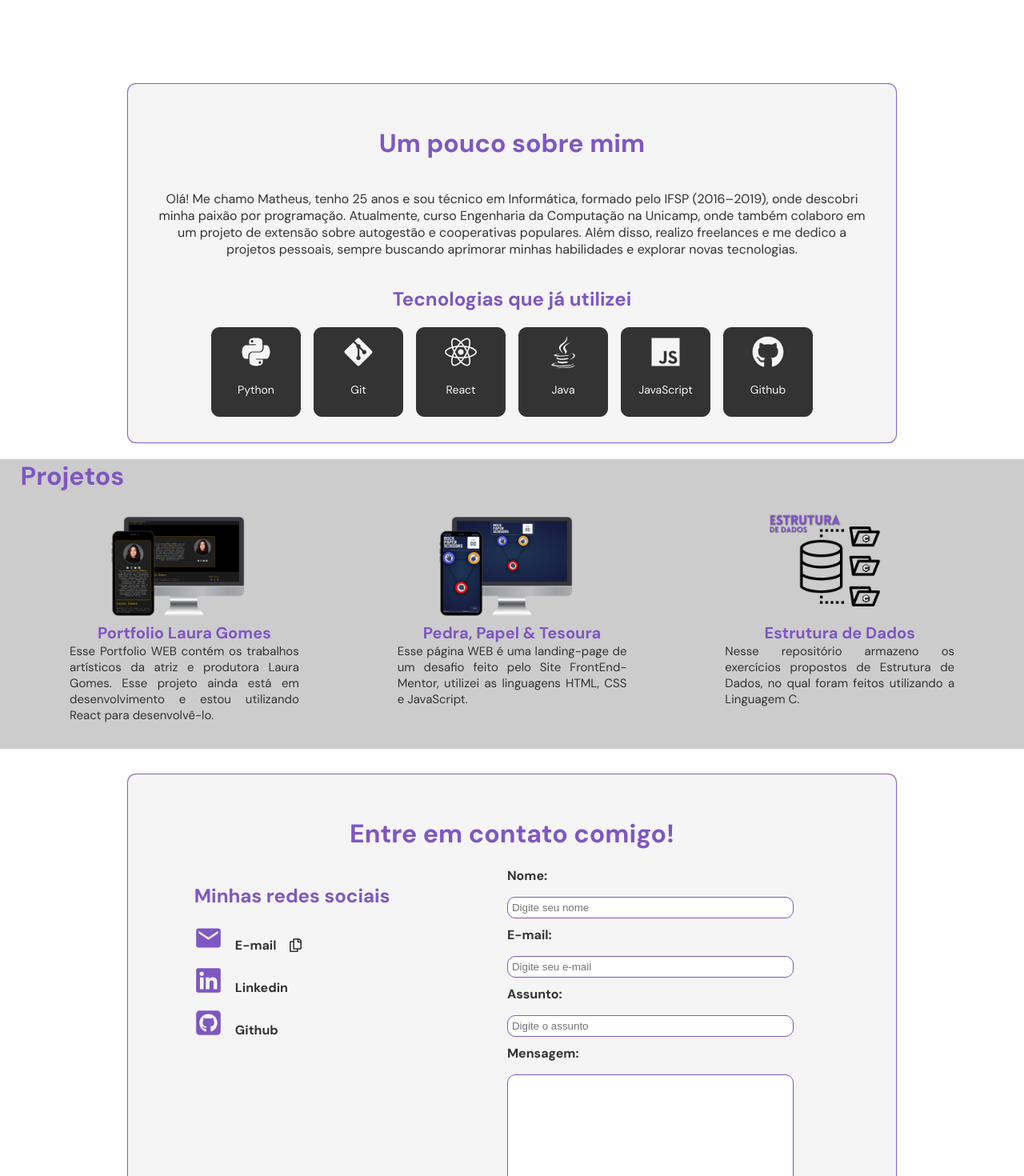
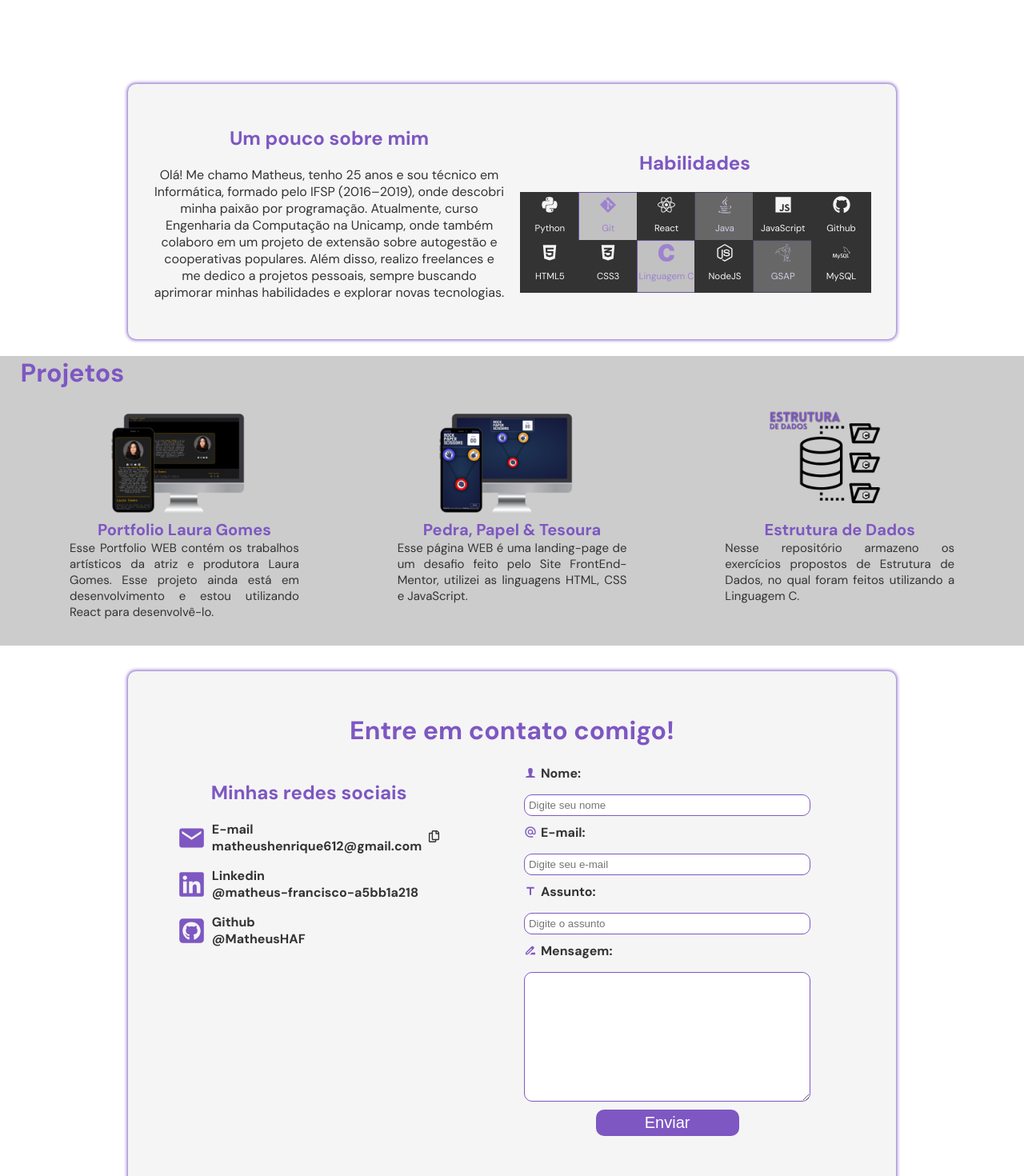
Before and after one commit to MatheusHAF/Meu-Portfolio, a React (Create React App) app: page / in a window 1280 px wide. Shown: the part 660-2130 px from the top of the page at 80% size. Built offline with nearby package versions, Linux system fonts and the light colour scheme.

Commit message:
att interface e infos

```diff
--- a/src/App.js
+++ b/src/App.js
@@ -1,12 +1,12 @@
-import React, { useRef } from 'react'; // Adicionado
+import React, { useRef } from 'react';
 import './App.css';
 import { gsap } from "gsap";
 import { ScrollTrigger } from "gsap/ScrollTrigger";
-import { useGSAP } from "@gsap/react"; // Adicionado
+import { useGSAP } from "@gsap/react";
 
-import Navbar from './components/NavbarMenu'
-import Main from './components/Main'
-import Footer from './components/Footer'
+import Navbar from './components/NavbarMenu';
+import Main from './components/Main';
+import Footer from './components/Footer';
 
 gsap.registerPlugin(ScrollTrigger);
 
@@ -15,54 +15,79 @@ function App() {
   const svgBoxRef = useRef(null);
   const pathRef = useRef(null);
 
-  useGSAP(() => {
-    const path = pathRef.current;
-    const pathLength = path.getTotalLength();
+  // useGSAP(() => {
+  //   const path = pathRef.current;
+  //   const length = path.getTotalLength();
 
-    // 1. Setup inicial (sempre invisível no começo)
-    gsap.set(path, {
-      strokeDasharray: pathLength,
-      strokeDashoffset: pathLength,
-      opacity: 0
-    });
+  //   // Estado inicial: totalmente invisível
+  //   gsap.set(path, {
+  //     strokeDasharray: length,
+  //     strokeDashoffset: length,
+  //     opacity: 0
+  //   });
 
-    // 2. Criamos a animação mas com um pequeno truque de tempo
-    const animation = gsap.to(path, {
-      strokeDashoffset: 0,
-      ease: "none",
-      scrollTrigger: {
-        trigger: svgBoxRef.current,
-        start: "top top",
-        end: "+=1500",
-        scrub: 3,
-        markers: false,
-        // Isso garante que a animação não "pule" caso o usuário já esteja com o scroll embaixo
-        onEnter: () => gsap.to(path, { opacity: 1, duration: 0.5 })
-      },
-      // O delay aqui faz o GSAP esperar antes de começar a "ouvir" o scroll
-      delay: 1.2
-    });
+  //   ScrollTrigger.matchMedia({
 
-    // Opcional: Impedir que a bolinha apareça antes do tempo usando um timer simples
-    setTimeout(() => {
-        if(path) path.style.opacity = "1";
-    }, 1200);
+  //     // ===== DESKTOP =====
+  //     "(min-width: 769px)": () => {
+  //       gsap.to(path, {
+  //         strokeDashoffset: 0,
+  //         ease: "none",
+  //         scrollTrigger: {
+  //           trigger: svgBoxRef.current,
+  //           start: "top top",
+  //           end: "+=1500",
+  //           scrub: 3,
 
-  }, []);
+  //           onEnter: () => gsap.to(path, { opacity: 1, duration: 0.2 }),
+  //           onEnterBack: () => gsap.to(path, { opacity: 1, duration: 0.2 })
+  //         }
+  //       });
+  //     },
+
+  //     // ===== MOBILE =====
+  //     "(max-width: 768px)": () => {
+  //       gsap.to(path, {
+  //         strokeDashoffset: 0,
+  //         ease: "none",
+  //         scrollTrigger: {
+  //           trigger: svgBoxRef.current,
+  //           start: "top top",
+  //           end: "bottom 20%",
+  //           scrub: 1,
+
+  //           onEnter: () => gsap.to(path, { opacity: 1, duration: 0.2 }),
+  //           onEnterBack: () => gsap.to(path, { opacity: 1, duration: 0.2 })
+  //         }
+  //       });
+  //     }
+  //   });
+
+  // }, []);
 
   return (
-    // Removida a tag <body> (substituída por <div> por padrão do React)
     <div className="App">
       <Navbar />
       <Main />
       <Footer />
 
-      <div id="svg-box" ref={svgBoxRef} style={{ textAlign: 'center' }}>
-        <svg width="100%" height="2400" viewBox="0 0 1852 2980" fill="none" xmlns="http://www.w3.org/2000/svg">
-          <path ref={pathRef} d="M1543.03 20C1543.03 20 1723.63 191.491 1794.53 330.5C2093.82 917.315 390.615 -316.278 108.531 279C43.7713 415.662 21.7066 504.779 20.0313 656C12.3477 1349.55 1421.54 137.304 1728.03 759.5C2062.81 1439.13 -265.19 720.664 64.0317 1403C365.341 2027.48 1611.77 637.644 1794.53 1306.5C1844.04 1487.7 1844.14 1606.33 1794.53 1787.5C1615.87 2440.03 240.125 1215.28 64.0313 1868.5C15.9011 2047.04 16.8352 2163.21 64.0313 2342C237.349 2998.56 1943.11 1849.4 1794.53 2512C1750.97 2706.28 1720.89 2866.01 1543.03 2955.5C1433.95 3010.39 1195.53 2837.5 1195.53 2837.5L877.531 2785.5" stroke="#7E57C2" stroke-width="40" stroke-linecap="round"/>
+      {/* <div id="svg-box" ref={svgBoxRef} style={{ textAlign: 'center' }}>
+        <svg
+          viewBox="0 0 1852 2980"
+          preserveAspectRatio="xMidYMid meet"
+          style={{ width: "100%", height: "auto" }}
+          fill="none"
+          xmlns="http://www.w3.org/2000/svg"
+        >
+          <path
+            ref={pathRef}
+            d="M1543.03 20C1543.03 20 1723.63 191.491 1794.53 330.5C2093.82 917.315 390.615 -316.278 108.531 279C43.7713 415.662 21.7066 504.779 20.0313 656C12.3477 1349.55 1421.54 137.304 1728.03 759.5C2062.81 1439.13 -265.19 720.664 64.0317 1403C365.341 2027.48 1611.77 637.644 1794.53 1306.5C1844.04 1487.7 1844.14 1606.33 1794.53 1787.5C1615.87 2440.03 240.125 1215.28 64.0313 1868.5C15.9011 2047.04 16.8352 2163.21 64.0313 2342C237.349 2998.56 1943.11 1849.4 1794.53 2512C1750.97 2706.28 1720.89 2866.01 1543.03 2955.5C1433.95 3010.39 1195.53 2837.5 1195.53 2837.5L877.531 2785.5"
+            stroke="#7E57C2"
+            strokeWidth="40"
+            strokeLinecap="round"
+          />
         </svg>
-
-      </div>
+      </div> */}
     </div>
   );
 }
--- a/src/components/Contato.js
+++ b/src/components/Contato.js
@@ -5,7 +5,8 @@ import { CopyToClipboard } from 'react-copy-to-clipboard';
 
 
 import { FaSquareGithub, FaSquareWhatsapp, FaLinkedin, FaSquareInstagram } from "react-icons/fa6";
-import { IoMdMail } from "react-icons/io";
+import { IoMdMail,IoIosPerson } from "react-icons/io";
+import { MdAlternateEmail,MdDriveFileRenameOutline,MdOutlineTitle } from "react-icons/md";
 import { FaRegCopy } from "react-icons/fa";
 
 function Contato() {
@@ -19,20 +20,29 @@ function Contato() {
                     <nav>
                         <a href="#contacts">
                             <IoMdMail />
-                            <p>E-mail</p>
+                            <span>
+                                <p>E-mail</p>
+                                <p className={styles.email}>matheushenrique612@gmail.com</p>
+                            </span>
                             <div className={styles.copy}><CopyToClipboard text='matheushenrique612@gmail.com'><FaRegCopy /></CopyToClipboard></div>
                         </a>
                     </nav>
                     <nav>
                         <a href="https://www.linkedin.com/in/matheus-francisco-a5bb1a218/" target='_blank'>
                             <FaLinkedin />
-                            <p>Linkedin</p>
+                            <span>
+                                <p>Linkedin</p>
+                                <p>@matheus-francisco-a5bb1a218</p>
+                            </span>
                         </a>
                     </nav>
                     <nav>
                         <a href="https://github.com/MatheusHAF" target='_blank'>
                             <FaSquareGithub />
-                            <p>Github</p>
+                            <span>
+                                <p>Github</p>
+                                <p>@MatheusHAF</p>
+                            </span>
                         </a>
                     </nav>
                 </div>
--- a/src/components/Forms.js
+++ b/src/components/Forms.js
@@ -1,6 +1,9 @@
 import styles from './StylesModules/Forms.module.css'
 import { useState } from 'react'
 import emailjs from '@emailjs/browser'
+
+import { IoMdMail,IoIosPerson } from "react-icons/io";
+import { MdAlternateEmail,MdDriveFileRenameOutline,MdOutlineTitle } from "react-icons/md";
 
 function Forms() {
     const [name,setName] = useState('')
@@ -36,28 +39,28 @@ function Forms() {
         <div className={styles.container}>
             <form onSubmit={sendEmail}>
                 <nav>
-                    <label>Nome: </label>
+                    <label><IoIosPerson/>Nome: </label>
                     <input type="text"
                     placeholder='Digite seu nome'
                     onChange={(e)=>setName(e.target.value)}
                     value={name}/>
                 </nav>
                 <nav>
-                    <label>E-mail: </label>
+                    <label><MdAlternateEmail/>E-mail: </label>
                     <input type="email"
                     placeholder='Digite seu e-mail'
                     onChange={(e)=>setEmail(e.target.value)}
                     value={email}/>
                 </nav>
                 <nav>
-                    <label>Assunto: </label>
+                    <label><MdOutlineTitle/>Assunto: </label>
                     <input type="text"
                      placeholder='Digite o assunto'
                      onChange={(e)=>setAssunto(e.target.value)}
                     value={assunto}/>
                 </nav>
                 <nav>
-                    <label>Mensagem: </label>
+                    <label><MdDriveFileRenameOutline/>Mensagem: </label>
                     <textarea cols="30"
                     rows="10"
                     onChange={(e)=>setMessage(e.target.value)}
--- a/src/components/Sobre.js
+++ b/src/components/Sobre.js
@@ -1,46 +1,111 @@
-import styles from './StylesModules/Sobre.module.css'
+import { useEffect, useRef } from "react";
+import gsap from "gsap";
 
-import { FaGithub,FaPython,FaReact,FaGitAlt,FaJava} from "react-icons/fa";
+import styles from './StylesModules/Sobre.module.css';
+
+import { FaGithub,FaPython,FaReact,FaGitAlt,FaJava,FaHtml5,FaCss3Alt,FaNodeJs } from "react-icons/fa";
 import { IoLogoJavascript } from "react-icons/io5";
-import { TbApi } from "react-icons/tb";
+import { SiC,SiGreensock } from "react-icons/si";
+import { SiMysql } from "react-icons/si";
 
 function Sobre() {
-    return(
+    const techRef = useRef(null);
+    const lastIndexes = useRef([]);
+
+    useEffect(() => {
+        if (!techRef.current) return;
+
+        const items = Array.from(techRef.current.querySelectorAll("nav"));
+        const COLS = 6;
+
+        function getNeighbors(index) {
+            return [
+                index,
+                index - 1,
+                index + 1,
+                index - COLS,
+                index + COLS
+            ];
+        }
+
+        function animateRandom() {
+            items.forEach(item => item.classList.remove(styles.isActive));
+
+            const forbidden = new Set(lastIndexes.current.flatMap(getNeighbors));
+            const available = items
+                .map((_, i) => i)
+                .filter(i => !forbidden.has(i));
+
+            // fallback se ficar muito restrito
+            const pool = available.length >= 2
+                ? available
+                : items.map((_, i) => i);
+
+            const selectedIndexes = [];
+            while (selectedIndexes.length < 2) {
+                const rand = pool[Math.floor(Math.random() * pool.length)];
+                if (!selectedIndexes.includes(rand)) {
+                    selectedIndexes.push(rand);
+                }
+            }
+
+            lastIndexes.current = selectedIndexes;
+
+            selectedIndexes.forEach(index => {
+                const item = items[index];
+                item.classList.add(styles.isActive);
+
+                gsap.fromTo(
+                    item,
+                    { },
+                    {
+
+                        duration: 0.6,
+                        yoyo: true,
+                        repeat: 1,
+                    }
+                );
+            });
+        }
+
+        animateRandom();
+        const interval = setInterval(animateRandom, 1800);
+
+        return () => clearInterval(interval);
+    }, []);
+
+    return (
         <div id="about" className={styles.container}>
+            <nav>
                 <h1>Um pouco sobre mim</h1>
                 <p>
                     Olá! Me chamo Matheus, tenho 25 anos e sou técnico em Informática, formado pelo IFSP (2016–2019), onde descobri minha paixão por programação.
                      Atualmente, curso Engenharia da Computação na Unicamp, onde também colaboro em um projeto de extensão sobre autogestão e cooperativas populares.
                      Além disso, realizo freelances e me dedico a projetos pessoais, sempre buscando aprimorar minhas habilidades e explorar novas tecnologias.
                 </p>
-            <h2>Tecnologias que já utilizei</h2>
-            <div className={styles.tech}>
+            </nav>
+
             <nav>
-                    <FaPython/>
-                    <p>Python</p>
-                </nav>
-                <nav>
-                    <FaGitAlt/>
-                    <p>Git</p>
-                </nav>
-                <nav>
-                    <FaReact/>
-                    <p>React</p>
-                </nav>
-                <nav>
-                    <FaJava/>
-                    <p>Java</p>
-                </nav>
-                <nav>
-                    <IoLogoJavascript/>
-                    <p>JavaScript</p>
-                </nav>
-                <nav>
-                    <FaGithub/>
-                    <p>Github</p>
+                <h2>Habilidades</h2>
+
+                <div ref={techRef} className={styles.tech}>
+                    <nav><FaPython /><p>Python</p></nav>
+                    <nav><FaGitAlt /><p>Git</p></nav>
+                    <nav><FaReact /><p>React</p></nav>
+                    <nav><FaJava /><p>Java</p></nav>
+                    <nav><IoLogoJavascript /><p>JavaScript</p></nav>
+                    <nav><FaGithub /><p>Github</p></nav>
+
+                    <nav><FaHtml5 /><p>HTML5</p></nav>
+                    <nav><FaCss3Alt /><p>CSS3</p></nav>
+                    <nav><SiC /><p>Linguagem C</p></nav>
+                    <nav><FaNodeJs /><p>NodeJS</p></nav>
+                    <nav><SiGreensock /><p>GSAP</p></nav>
+                    <nav><SiMysql/><p>MySQL</p></nav>
+                </div>
             </nav>
         </div>
-        </div>
-    )
+    );
 }
-export default Sobre
+
+export default Sobre;
--- a/src/components/StylesModules/Contato.module.css
+++ b/src/components/StylesModules/Contato.module.css
@@ -9,7 +9,7 @@
     border-radius: 10px;
     text-align: center;
     background-color: var(--bg-200);
-    box-shadow: 0 0 1px 1px var(--primary-100);
+    box-shadow: 0 0 4px 1px var(--primary-100);
 }
 .container h1{
     color: var(--primary-100);
@@ -26,15 +26,21 @@
     display: flex;
     justify-content: start;
     align-items: center;
-    gap: 1em;
+    gap: em;
     text-align: left;
     color: var(--text-100);
     font-weight: bold;
 }
 .left a{
     display: flex;
+    justify-content: left;
+    align-items: center;
     width: 100%;
-    gap: 1em;
+    gap: 0.5em;
+    margin-bottom: 1em;
+}
+.left a p{
+    margin: 0;
 }
 .left nav a>svg{
     font-size: var(--txtlarge);
@@ -58,4 +64,7 @@
     .right,.left{
         width: 100%;
     }
+    .left .email{
+    font-size: 12px;
 }
+}
--- a/src/components/StylesModules/Forms.module.css
+++ b/src/components/StylesModules/Forms.module.css
@@ -25,6 +25,14 @@
     text-align: left;
     color: var(--text-100);
     font-weight: bold;
+    display: flex;
+    flex-direction: row;
+    justify-content: left;
+    align-items: center;
+}
+.container form nav svg{
+    color: var(--primary-100);
+    margin-right: 5px;
 }
 .container form nav textarea,.container form nav input{
     width: 100%;
--- a/src/components/StylesModules/Sobre.module.css
+++ b/src/components/StylesModules/Sobre.module.css
@@ -1,47 +1,99 @@
 @import url('./colors-pallet.css');
+
 .container{
     width: 70%;
+    height: auto;
     margin: 0 auto;
     background-color: var(--bg-200);
+    display: flex;
+    flex-direction: row;
+    justify-content: space-between;
+    align-items: center;
+    border-radius: 10px;
+    padding: 2em;
+    box-shadow: 0 0 4px 1px var(--primary-100);
+    color: var(--text-100);
+    text-align: center;
+}
+
+.container > nav{
+    flex-basis: 49%;
+}
+
+.container h1,
+.container h2{
+    color: var(--primary-100);
+}
+.tech{
+    display: grid;
+    grid-template-columns: repeat(6, 1fr);
+    grid-auto-rows: clamp(48px, 6vw, 60px);
+    gap: 0;
+    border: 1px solid var(--bg-200);
+}
+
+.tech nav{
+    width: 100%;
+    height: 100%;
+    padding-top: 4px;
+    font-size: clamp(10px, 0.9vw, 12px);
+    background-color: var(--text-100);
+    color: var(--bg-200);
+    border: 1px solid var(--text-100);
+    border-radius: 0;
     display: flex;
     flex-direction: column;
     justify-content: center;
     align-items: center;
-    border-radius: 10px;
-    padding: 2em;
-    box-shadow: 0 0 1px 1px var(--primary-100);
-    color: var(--text-100);
-    text-align: center;
+    transition: background-color 0.8s ease var(--transition-time),
+                color 0.8s ease var(--transition-time),
+                border-color 0.8s ease var(--transition-time);
 }
-.container>h1{
+
+.tech nav svg{
+    font-size: clamp(30px, 2.5vw, 50px);
+}
+
+.tech nav:hover,.tech nav.isActive{
+    background-color: var(--bg-200);
     color: var(--primary-100);
-}
-.tech{
-    display: flex;
-    gap: 1em;
-    flex-wrap: wrap;
-    justify-content: center;
-    align-items: center;
-}
-.container> h2{
-    color: var(--primary-100);
-}
-.tech nav svg{
-    font-size: 40px;
-}
-.tech nav{
-    width: 90px;
-    background-color: var(--text-100);
-    border-radius: 10px;
-    padding: 10px;
-    font-size: 14px;
-    color: var(--bg-200);
-    border: 1px solid var(--text-100);
-    transition: all var(--transition-time);
+    border-color: var(--primary-100);
+    cursor: pointer;
 }
 .tech nav:hover{
-    color: var(--primary-100);
-    background-color: var(--bg-200);
-    cursor: pointer;
-    border: 1px solid var(--primary-100);
+     transition: background-color 0 var(--transition-time),
+                color 0 var(--transition-time),
+                border-color 0 var(--transition-time);
 }
+
+/* ========================= */
+/* 📱 RESPONSIVO - MOBILE */
+/* ========================= */
+
+@media (max-width: 768px) {
+    .container{
+        width: 70%;
+        flex-direction: column;
+        padding: 1.5em;
+        gap: 1.5em;
+        margin: 2em auto;
+    }
+    .container > nav{
+        flex-basis: 50%;
+    }
+
+    .tech{
+        grid-template-columns: repeat(6, 1fr);
+        grid-auto-rows: auto;
+        gap: 0;
+    }
+
+    .tech nav{
+        font-size: 9px;
+
+    }
+
+    .tech nav svg{
+        font-size: 30px;
+    }
+}
```
Also changed, not shown: src/components/StylesModules/Home.module.css (+9 -5 lines). Lines whose indentation alone changed are shown as unchanged.
